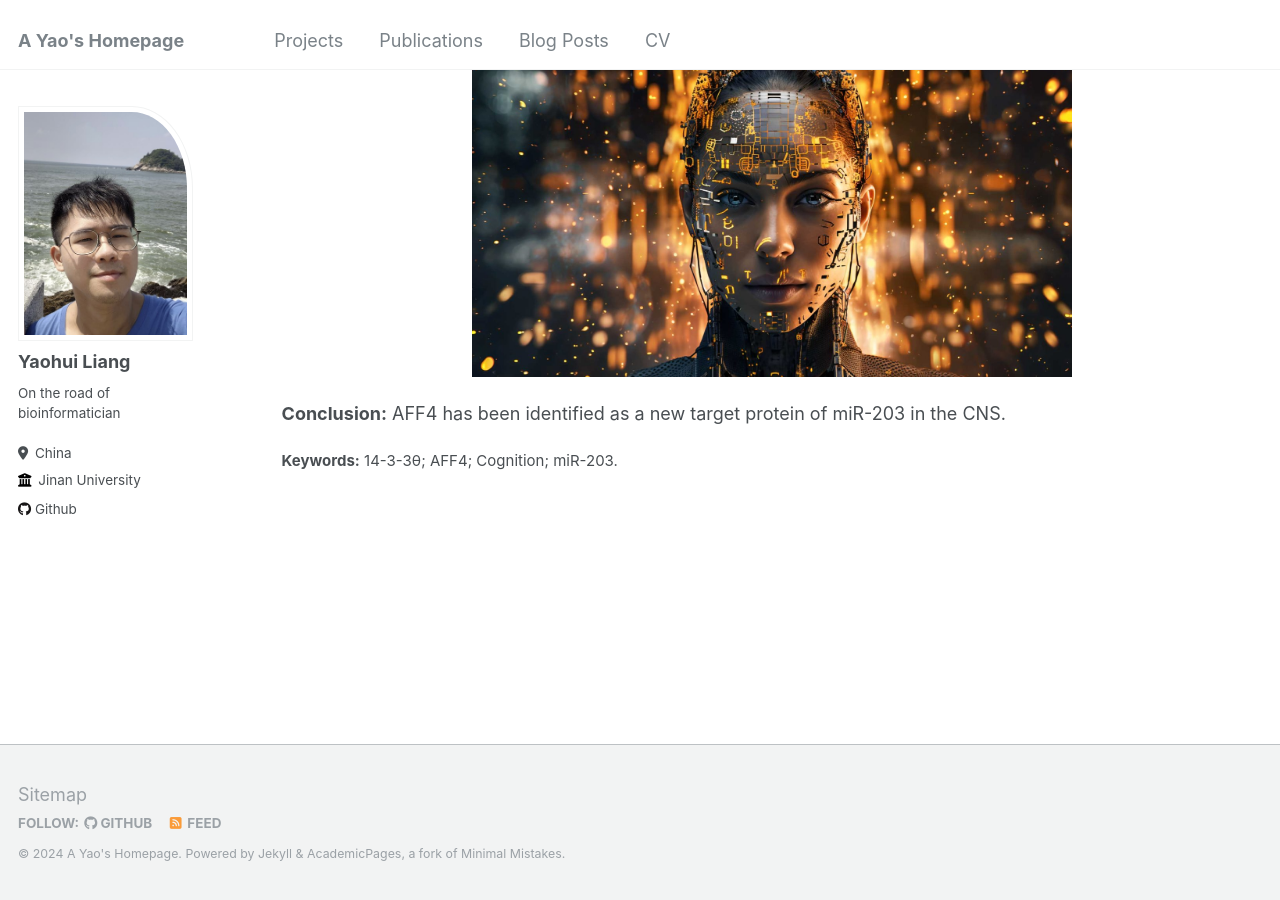
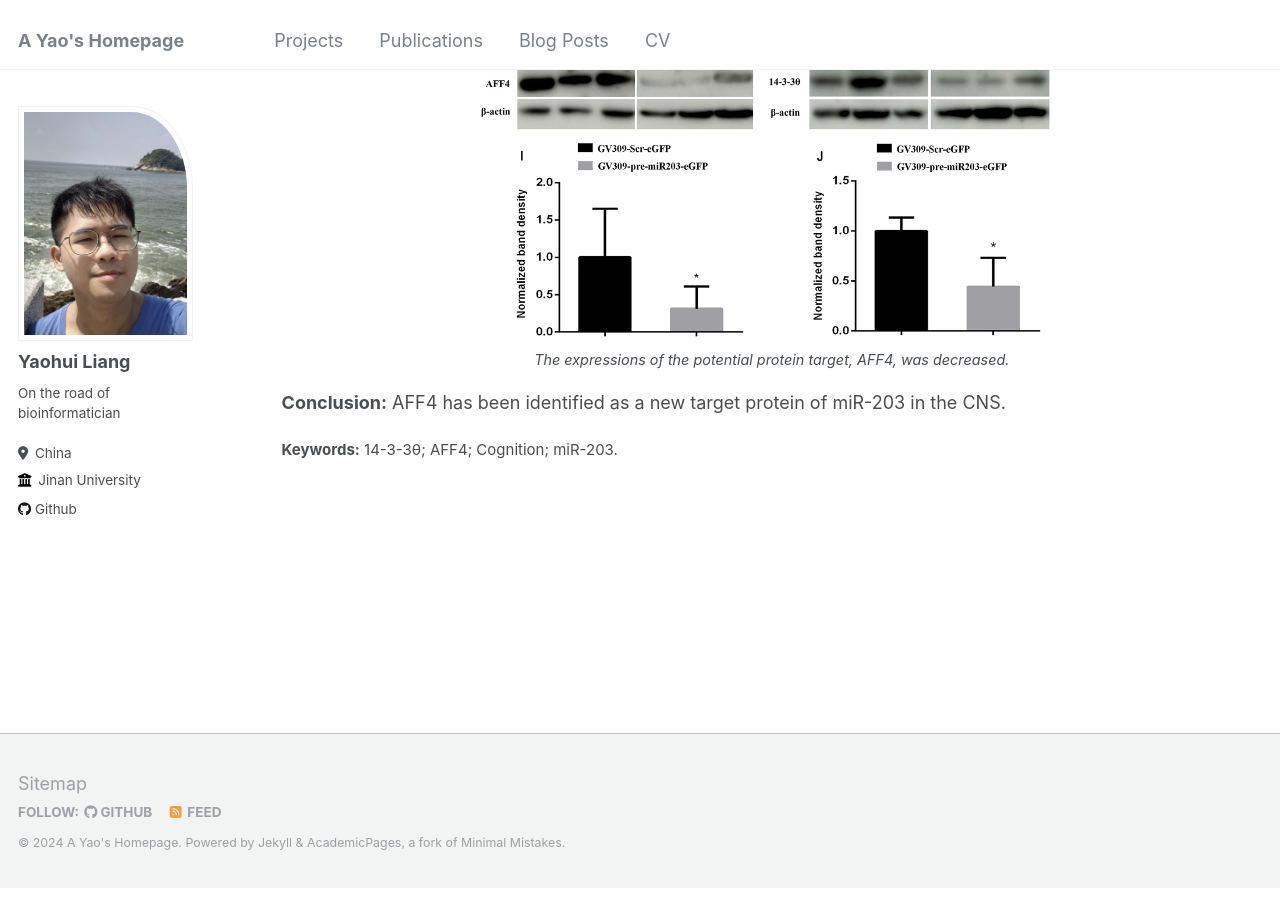
Before and after one commit to Stupid1Fish/Academic-Pages, a Jekyll site: the page built from _pages/publications.md, in a window 1280 px wide and 900 px high, scrolled down 1065 px. Built offline with Jekyll 4.4.1, drawn with Linux system fonts in a browser that asks for light colours.

Commit message:
Update 2021-paper1.md

```diff
--- a/_publications/2021-paper1.md
+++ b/_publications/2021-paper1.md
@@ -1,47 +1,52 @@
 ---
-
 title: "Identification of the transcription factor, AFF4, as a new target of miR-203 in CNS"
 collection: publications
 permalink:
 date: 2021-04-18
 venue: '<i>Int J Biol Macromol</i>'
 research_question: 'What is the role of miR-203 in the central nervous system(CNS)?'
-image_path: '/images/What-is-AI-1-1536x861.jpg'
+image_path: '/images/paper1_main.png'
+alt: 'The expressions of the potential protein target, AFF4, was decreased.'
 conclusion: 'AFF4 has been identified as a new target protein of miR-203 in the CNS.'
 keywords: '14-3-3θ; AFF4; Cognition; miR-203.'
 paperurl: 'https://pubmed.ncbi.nlm.nih.gov/33878354/'
 citation: 'Li S, Liang X, Liang Y et al. (2021) "Identification of the transcription factor, AFF4, as a new target of miR-203 in CNS"，<i>Int J Biol Macromol</i>.  '
+---
 
 ---
-
-
-
+**Research question:** 'What is the role of miR-203 in the central nervous system(CNS)?'
+<br>
+**Flow chart:**
+<br>
+<div style="text-align: center;">
+  <img src="/images/kaiping.jpg" alt="Image of Kaiping Diaolou (pillbox-like houses)" style="width:600px; height:auto; margin-bottom: 5px;">
+</div>
 
 ---
-
-**Flow chart:**
-<br>
-
-<img src="/images/What-is-AI-1-1536x861.jpg" alt="Image created with Midjourney" style="width:50%; height:auto; ">
-
----
-
 **Result1:** miR-203 target gene prediction
 <br>
 **Result2:** Verification of AFF4 as a potential target of miR-203
 <br>
 **Result3:** AFF4 is a bona fida protein target of miR-203 in vivo
 <br>
-**Result4:** Overexpression of miR-203 in the mouse hippocampus displayed nonoticeable disturbance of CNS function
+**Result4:** Overexpression of miR-203 in the mouse hippocampus displayed no noticeable disturbance of CNS function
+<br>
+
+---
+**Conclusion:** 'AFF4 has been identified as a new target protein of miR-203 in the CNS.'
+<br>
+
+**Deficiencies and improvements:**
 <br>
 
 ---
 
-**Data source:** 如何创建一个表格 Wild type 4-month old C57BL/6J male mice, weighed between 15 and 20 g,  HEK293T cells
+**Data source:** cortex, hippocampus, hypothalamus and amygdala from C57BL/6J mice（male, Wild type 4-month old, weighed between 15 and 20 g), HEK293T cells
 <br>
 
-**Wet lab tools:** Morris Water Maze (MWM)tests,
+**Wet lab tools:** RNA extraction, Western blot, Cell culture and transfection, Morris Water Maze (MWM)tests,
 <br>
 
-**Dry lab tools:**  相交分析(Intersect) TargetScan, miRDB, Tarbase and MicroT-CTD, SPSS 20.0 software, GraphPad Prism
+**Dry lab tools:**  Intersect(TargetScan, miRDB, Tarbase and MicroT-CTD), SPSS 20.0 software, GraphPad Prism
 <br>
+创建表格
```
